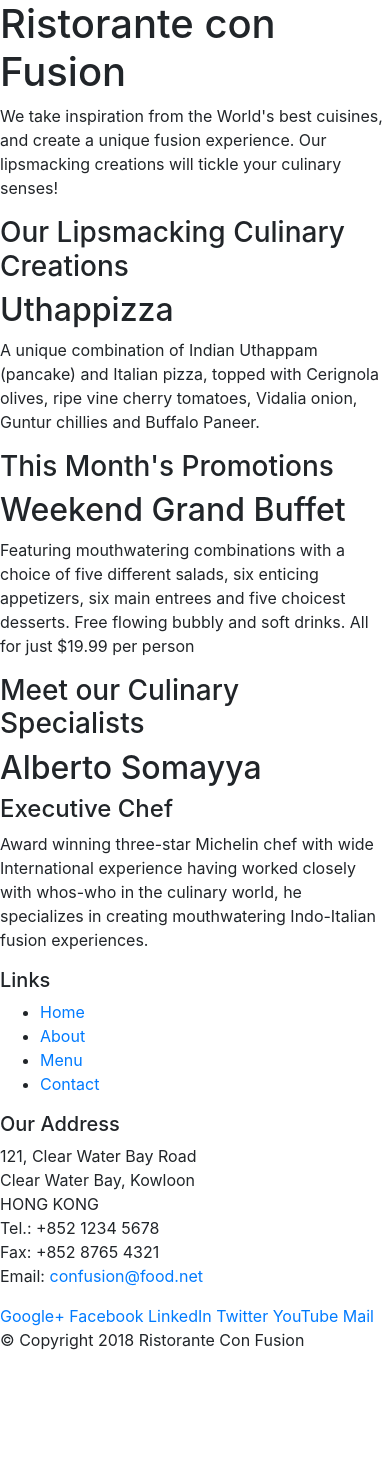
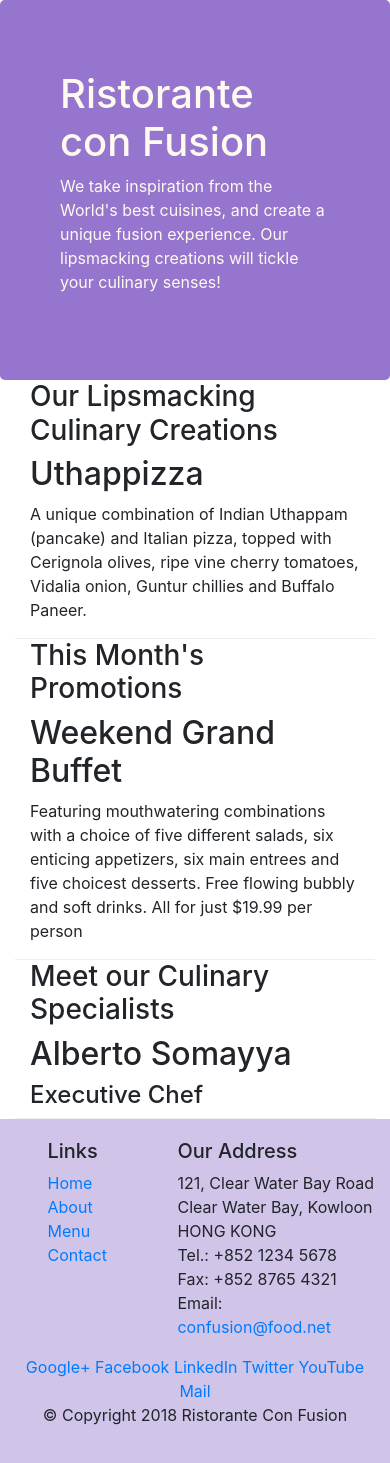
Before and after one commit to 4nkitS/Front-End-Web-UI-Frameworks-and-Tools-, a website: page Coursera/Bootstrap4/conFusion/index.html in a window 390 px wide. Before the commit the page ends 1368 px from the top, so only its background shows below. Drawn offline with nearby package versions, Linux system fonts and the light colour scheme.

Commit message:
Responsive design based on screen size

```diff
--- /dev/null
+++ b/Coursera/Bootstrap4/conFusion/css/styles.css
@@ -0,0 +1,30 @@
+.row-header {
+    margin: 0px auto;
+    padding: 0px auto;
+}
+
+.row-content {
+    margin: 0px auto;
+    padding: 50px 0px 50px 0px auto;
+    border-bottom: 1px ridge;
+    min-height: 400 px;
+}
+
+.footer {
+    background-color: #D1C4E9;
+    margin: 0px auto;
+    padding: 20px 0px 20px 0px;
+}
+
+.jumbotron {
+    padding: 70px 30px 70px 30px;
+    margin: 0px auto;
+    background: #9575CD;
+    color: floralwhite;
+}
+
+.address {
+    font-size : 80%;
+    margin: 0px;
+    color: #0f0f0f;
+}
--- a/Coursera/Bootstrap4/conFusion/index.html
+++ b/Coursera/Bootstrap4/conFusion/index.html
@@ -9,71 +9,72 @@
 
 <!-- Bootstrap CSS -->
 <link rel="stylesheet" href="node_modules/bootstrap/dist/css/bootstrap.min.css">
+<link rel="stylesheet" href="css/styles.css">
 <title>Ristorante Con Fusion</title>
 </head>
 
 <body>
 
-    <header>
-        <div>
-            <div>
-                <div>
+    <header class="jumbotron">
+        <div class="container">
+            <div class="row row-header">
+                <div class="col-12 col-sm-6"> <!--Task 2-->
                     <h1>Ristorante con Fusion</h1>
                     <p>We take inspiration from the World's best cuisines, and create a unique fusion experience. Our lipsmacking creations will tickle your culinary senses!</p>
                 </div>
-                <div>
+                <div class="col-12 col-sm">
                 </div>
             </div>
         </div>
     </header>
 
-    <div>
-        <div>
-            <div>
+    <div class="container">
+        <div class="row row-content align-items-center">
+            <div class="col-12 col-sm-4 order-sm-last col-md-3">
                 <h3>Our Lipsmacking Culinary Creations</h3>
             </div>
-            <div>
+            <div class="col-12 col-sm order-sm-first col-md">
                 <h2>Uthappizza</h2>
                 <p>A unique combination of Indian Uthappam (pancake) and Italian pizza, topped with Cerignola olives, ripe vine cherry tomatoes, Vidalia onion, Guntur chillies and Buffalo Paneer.</p>
             </div>
         </div>
 
 
-        <div>
-            <div>
+        <div class="row row-content">
+            <div class="col-12 col-sm-4 col-md-3 align-items-center">
                 <h3>This Month's Promotions</h3>
             </div>
-            <div>
+            <div class="col-12 col-sm col-md">
                 <h2>Weekend Grand Buffet</h2>
                 <p>Featuring mouthwatering combinations with a choice of five different salads, six enticing appetizers, six main entrees and five choicest desserts. Free flowing bubbly and soft drinks. All for just $19.99 per person </p>
             </div>
         </div>
 
-        <div>
-            <div>
+        <div class="row row-content">
+            <div class="col-12 col-sm-4 order-sm-last col-md-3 align-items-center">
                 <h3>Meet our Culinary Specialists</h3>
             </div>
-            <div>
+            <div class="col-12 col-sm order-sm-first col-md">
                 <h2>Alberto Somayya</h2>
                 <h4>Executive Chef</h4>
-                <p>Award winning three-star Michelin chef with wide International experience having worked closely with whos-who in the culinary world, he specializes in creating mouthwatering Indo-Italian fusion experiences. </p>
+                <p class="d-none d-sm-block">Award winning three-star Michelin chef with wide International experience having worked closely with whos-who in the culinary world, he specializes in creating mouthwatering Indo-Italian fusion experiences. </p>
             </div>
         </div>
     </div>
 
-    <footer>
-        <div>
-            <div>
-                <div>
+    <footer class="footer">
+        <div class="container">
+            <div class="row">
+                <div class="col-4 offset-1 col-sm-2">
                     <h5>Links</h5>
-                    <ul>
+                    <ul class="list-unstyled">
                         <li><a href="#">Home</a></li>
                         <li><a href="#">About</a></li>
                         <li><a href="#">Menu</a></li>
                         <li><a href="#">Contact</a></li>
                     </ul>
                 </div>
-                <div>
+                <div class="col-7 col-sm-5">
                     <h5>Our Address</h5>
                     <address>
 		              121, Clear Water Bay Road<br>
@@ -84,8 +85,8 @@
 		              Email: <a href="mailto:confusion@food.net">confusion@food.net</a>
 		           </address>
                 </div>
-                <div>
-                    <div>
+                <div class="col-12 col-sm-4 align-self-center">
+                    <div  class="text-center">
                         <a href="http://google.com/+">Google+</a>
                         <a href="http://www.facebook.com/profile.php?id=">Facebook</a>
                         <a href="http://www.linkedin.com/in/">LinkedIn</a>
@@ -95,8 +96,8 @@
                     </div>
                 </div>
            </div>
-           <div>
-                <div>
+           <div class="row justify-content-center">
+                <div class="col-auto">
                     <p>© Copyright 2018 Ristorante Con Fusion</p>
                 </div>
            </div>
```
Also changed, not shown: Coursera/Bootstrap4/conFusion/aboutus.html (added, +118 -0 lines), Coursera/Bootstrap4/conFusion/L.png (added), Coursera/Bootstrap4/conFusion/L2.png (added), Coursera/Bootstrap4/conFusion/S.png (added), Coursera/Bootstrap4/conFusion/S2.png (added), Coursera/Bootstrap4/conFusion/SS.png (added), Coursera/Bootstrap4/conFusion/XS.png (added), Coursera/Bootstrap4/conFusion/XS2.png (added).
